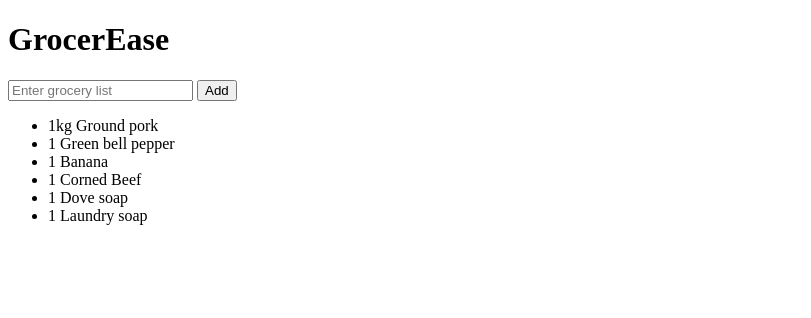
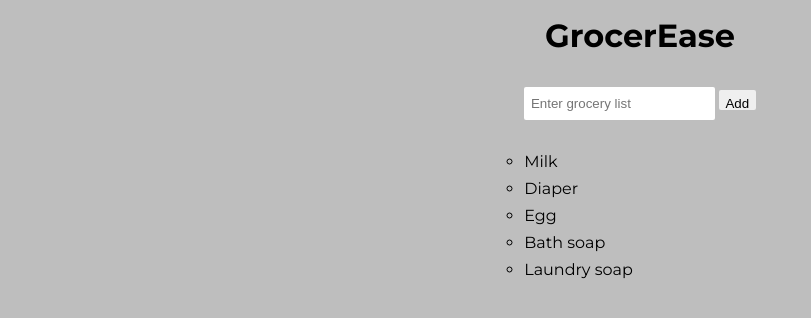
Before and after one commit to aldwin101/GrocerEase, a plain HTML site: page index.html in a window 1280 px wide. Shown: the whole page, without its empty margins (0-811 px from the left). Drawn offline with Linux system fonts and the light colour scheme.

Commit message:
In progress: Adding style

```diff
--- a/index.html
+++ b/index.html
@@ -3,6 +3,7 @@
 <head>
     <meta charset="UTF-8">
     <meta name="viewport" content="width=device-width, initial-scale=1.0">
+    <link href="https://fonts.googleapis.com/css2?family=Montserrat:ital,wght@0,100..900;1,100..900&display=swap" rel="stylesheet">    <link rel="stylesheet" href="style.css">
     <title>GrocerEase</title>
 </head>
 <body>
@@ -10,16 +11,20 @@
         <h1>GrocerEase</h1>
     </header>
     <main>
-        <input type="text" id="listInput" placeholder="Enter grocery list">
-        <button id="addList">Add</button>
-        <ul id="groceryList">
-            <li>1kg Ground pork</li>
-            <li>1 Green bell pepper</li>
-            <li>1 Banana</li>
-            <li>1 Corned Beef</li>
-            <li>1 Dove soap</li>
-            <li>1 Laundry soap</li>
-        </ul>
+        <section>
+            <input type="text" id="listInput" placeholder="Enter grocery list">
+            <button id="addList">Add</button>
+        </section>
+
+        <section>
+            <ul id="groceryList">
+                <li>Milk</li>
+                <li>Diaper</li>
+                <li>Egg</li>
+                <li>Bath soap</li>
+                <li>Laundry soap</li>
+            </ul>
+        </section>
     </main>
 
 </body>
--- a/style.css
+++ b/style.css
@@ -0,0 +1,35 @@
+* {
+    padding: 0;
+    margin: 0;
+}
+
+body {
+    height: 100%;
+    background-color: #BEBEBE;
+    font-family: montserrat;
+}
+
+main, header {
+    display: grid;
+    justify-content: center;
+}
+
+header, section {
+    margin: 1em 0;
+}
+
+input, button {
+    height: 1.5em;
+    border-style: none;
+    border-radius: 2px;
+    padding: .5em;
+}
+
+ul {
+    list-style-type: circle;
+}
+
+li {
+    margin-bottom: .5em;
+
+}
```
